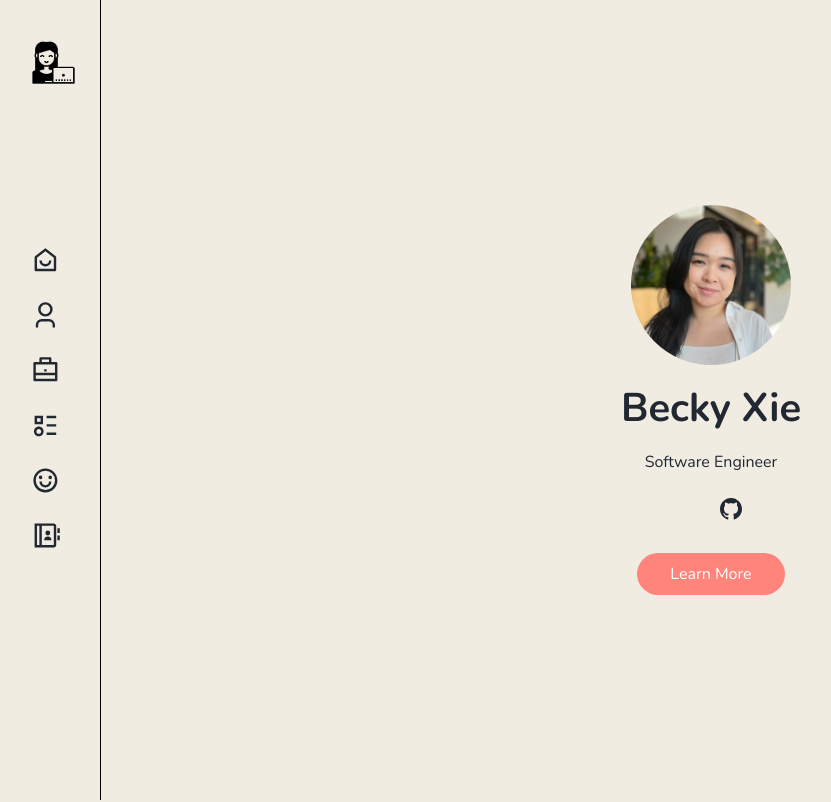
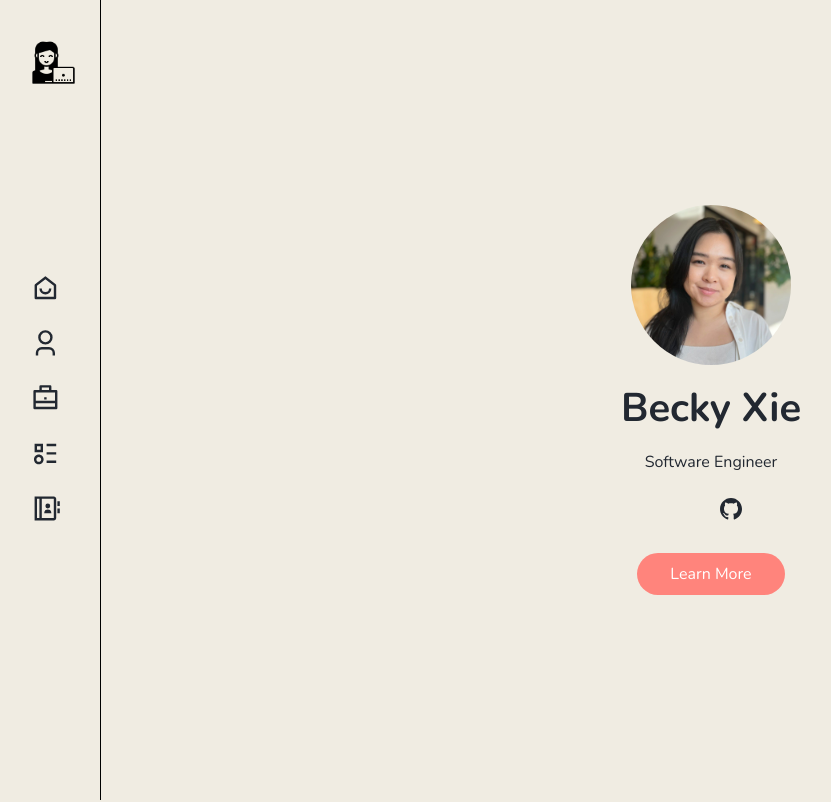
Before and after one commit to xieb3cky/Personal-Portfolio, a React (Create React App) app: page / in a window 1280 px wide. Shown: the top 802 px of the page, without its empty margins (9-840 px from the left). Built offline with nearby package versions, Linux system fonts and the light colour scheme; some icons are missing.

Commit message:
comment out fun facts

```diff
--- a/src/components/sidebar/Sidebar.js
+++ b/src/components/sidebar/Sidebar.js
@@ -34,11 +34,11 @@ export default function Sidebar() {
                                     <RiListIndefinite />
                                 </a>
                             </li>
-                            <li className="nav_item">
+                            {/* <li className="nav_item">
                                 <a href="#FunFacts" className="nav-link">
                                     <RiEmotionHappyLine />
                                 </a>
-                            </li>
+                            </li> */}
                             <li className="nav_item">
                                 <a href="#Contact" className="nav-link">
                                     <RiContactsBookLine />
```
